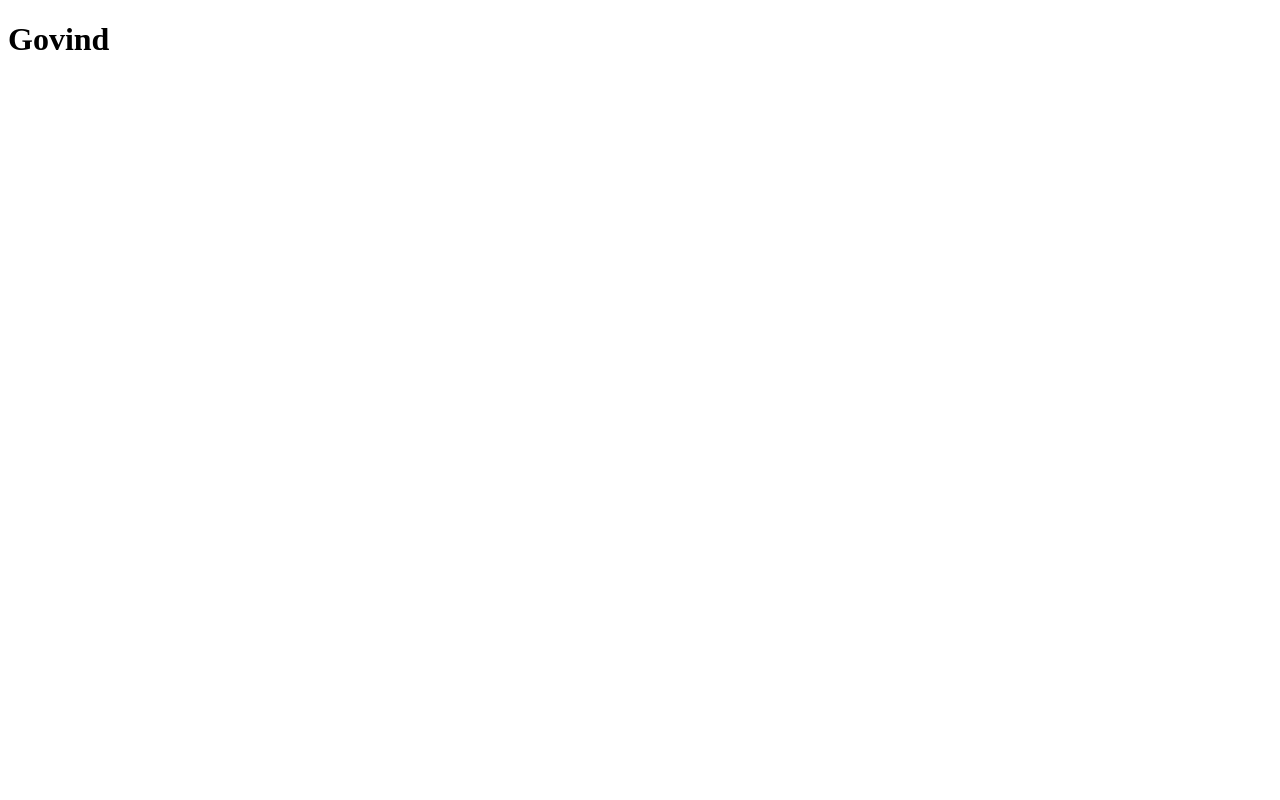
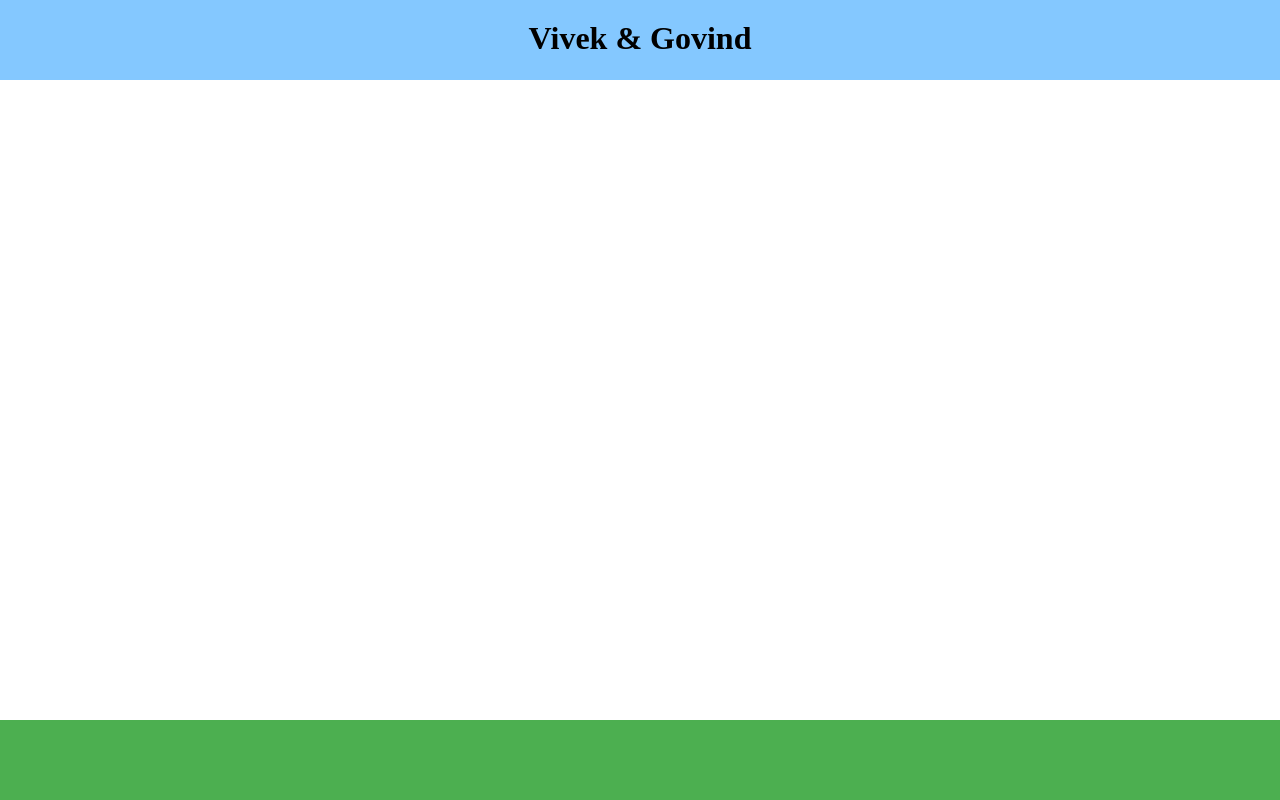
Before and after one commit to g4govind/g4govind.github.io, a plain HTML site: page index.html in a window 1280 px wide. Drawn offline with Linux system fonts and the light colour scheme.

Commit message:
Added content and css files

```diff
--- a/index.html
+++ b/index.html
@@ -2,10 +2,14 @@
 <html>
 <head>
 <title>Page Title</title>
+    <link rel="stylesheet" href="./resources/css/common.css">
 </head>
 <body>
-
-<h1>Govind</h1>
+<div class="header">
+    <h1>Vivek & Govind</h1>
+</div>
+<div class="content"></div>
+<div class="footer"></div>
 
 </body>
 </html>
--- /dev/null
+++ b/resources/css/common.css
@@ -0,0 +1,30 @@
+html,
+body{
+    height: 100%;
+    width: 100%;
+    margin: 0;
+    padding: 0;
+}
+
+body{
+    position: relative;
+}
+
+h1{
+    margin: 0;
+    text-align: center;
+    line-height: 76px;
+}
+
+.header{
+    background:#84c8ff;
+    height: 80px;
+}
+.footer{
+    background:#4CAF50;
+    height: 80px;
+    position: absolute;
+    bottom: 0;
+    left: 0;
+    width: 100%;
+}
--- /dev/null
+++ b/resources/scripts/utils.js
@@ -0,0 +1,3 @@
+function sum(){
+    console.log('Hello........sum');
+}
```
